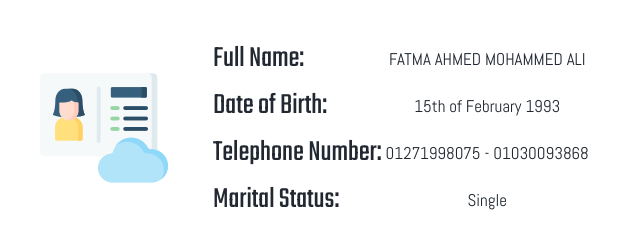
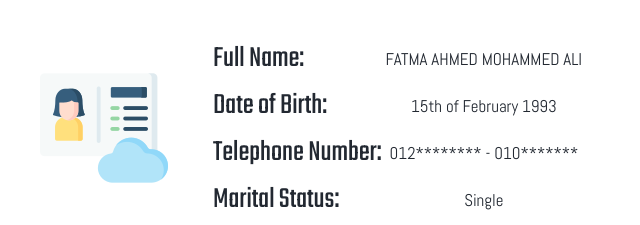
Before and after one commit to ilcapitano4/personal, a plain HTML site: page index.html in a window 1280 px wide. Shown: the part 840-1065 px from the top of the page, without its empty margins (380-1020 px from the left). Drawn offline with Linux system fonts and the light colour scheme.

Commit message:
Update index.html

```diff
--- a/index.html
+++ b/index.html
@@ -64,7 +64,7 @@
                Telephone Number:
              </td>
              <td class="main-info2">
-               01271998075 - 01030093868
+               012******** - 010*******
              </td>
            </tr>
          <tr>
```
